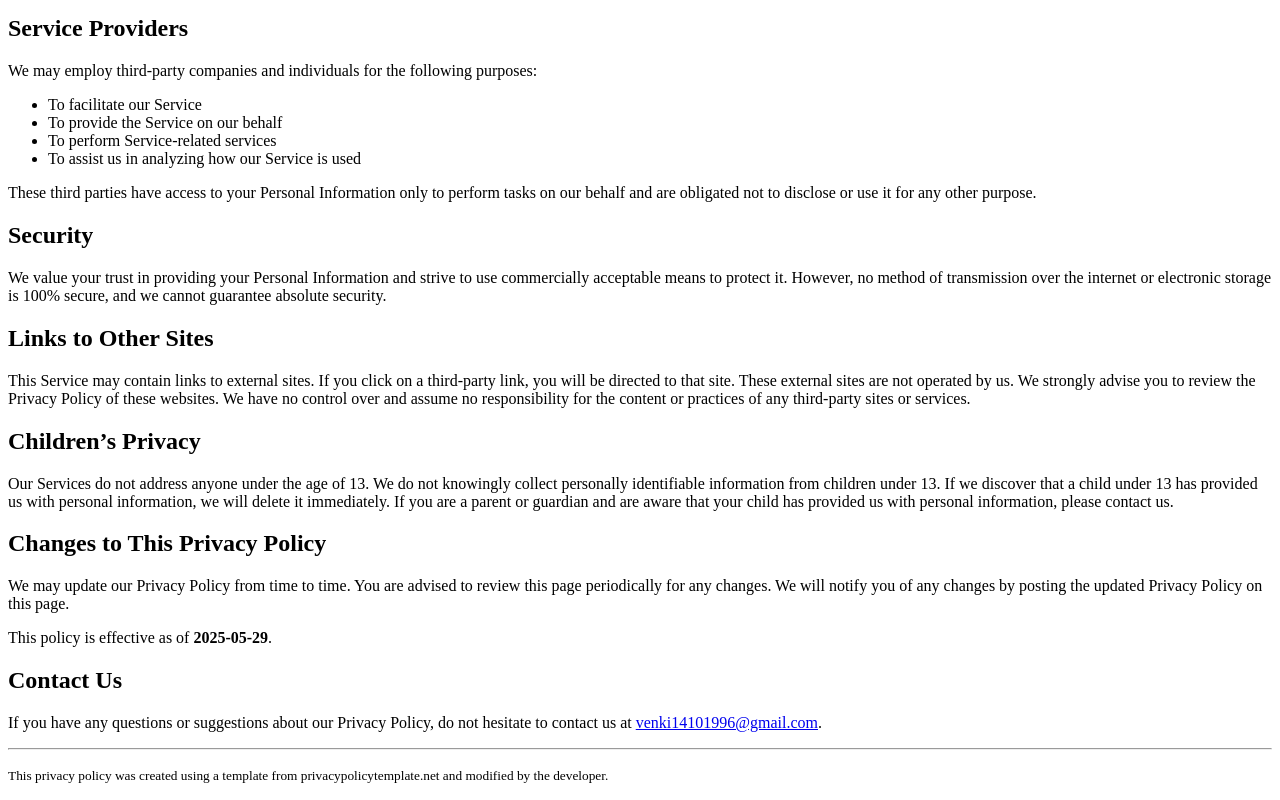
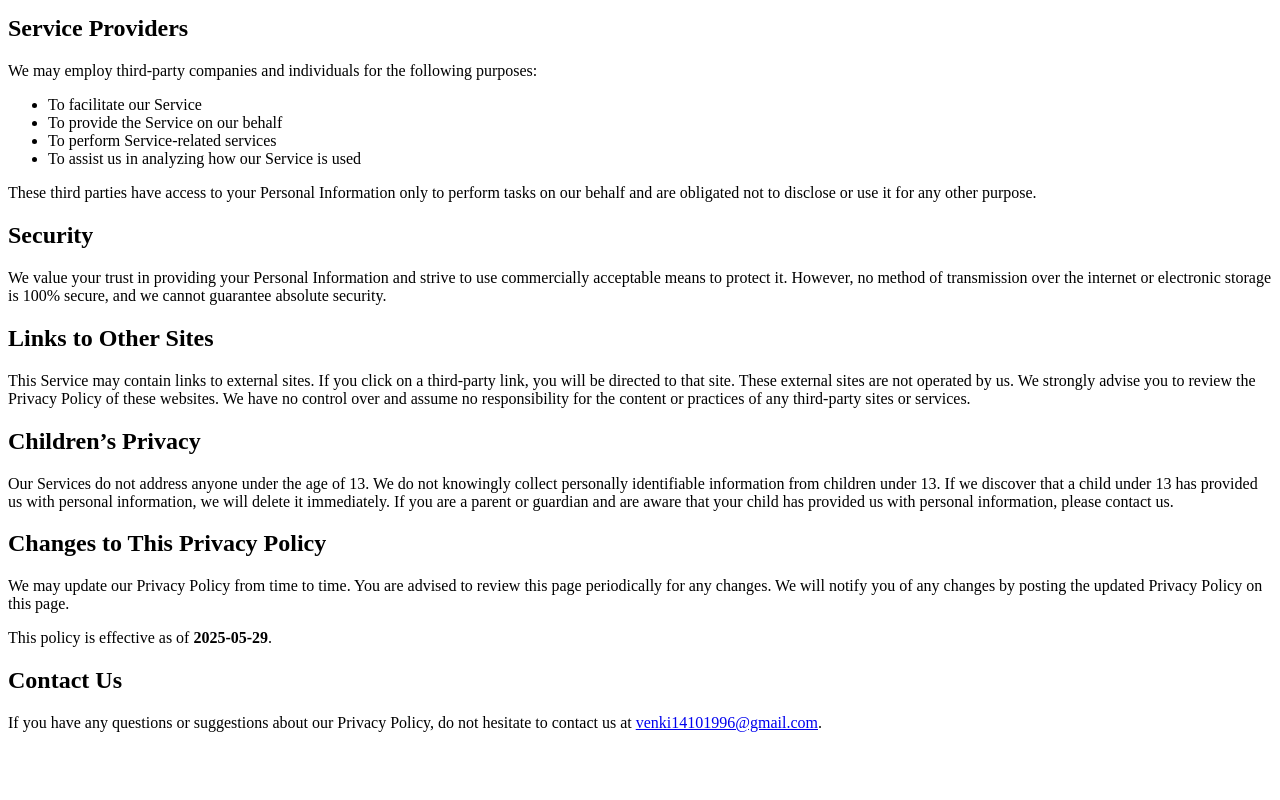
Before and after one commit to venki1410/privacy-policy, a plain HTML site: page index.html in a window 1280 px wide. Shown: the part 667-1467 px from the top of the page. After the commit the page ends 1415 px from the top, so only its background shows below. Drawn offline with Linux system fonts and the light colour scheme.

Commit message:
Update index.html

```diff
--- a/index.html
+++ b/index.html
@@ -58,7 +58,6 @@
   <h2>Contact Us</h2>
   <p>If you have any questions or suggestions about our Privacy Policy, do not hesitate to contact us at <a href="mailto:venki14101996@gmail.com">venki14101996@gmail.com</a>.</p>
 
-  <hr>
-  <p><small>This privacy policy was created using a template from privacypolicytemplate.net and modified by the developer.</small></p>
+
 </body>
 </html>
```
